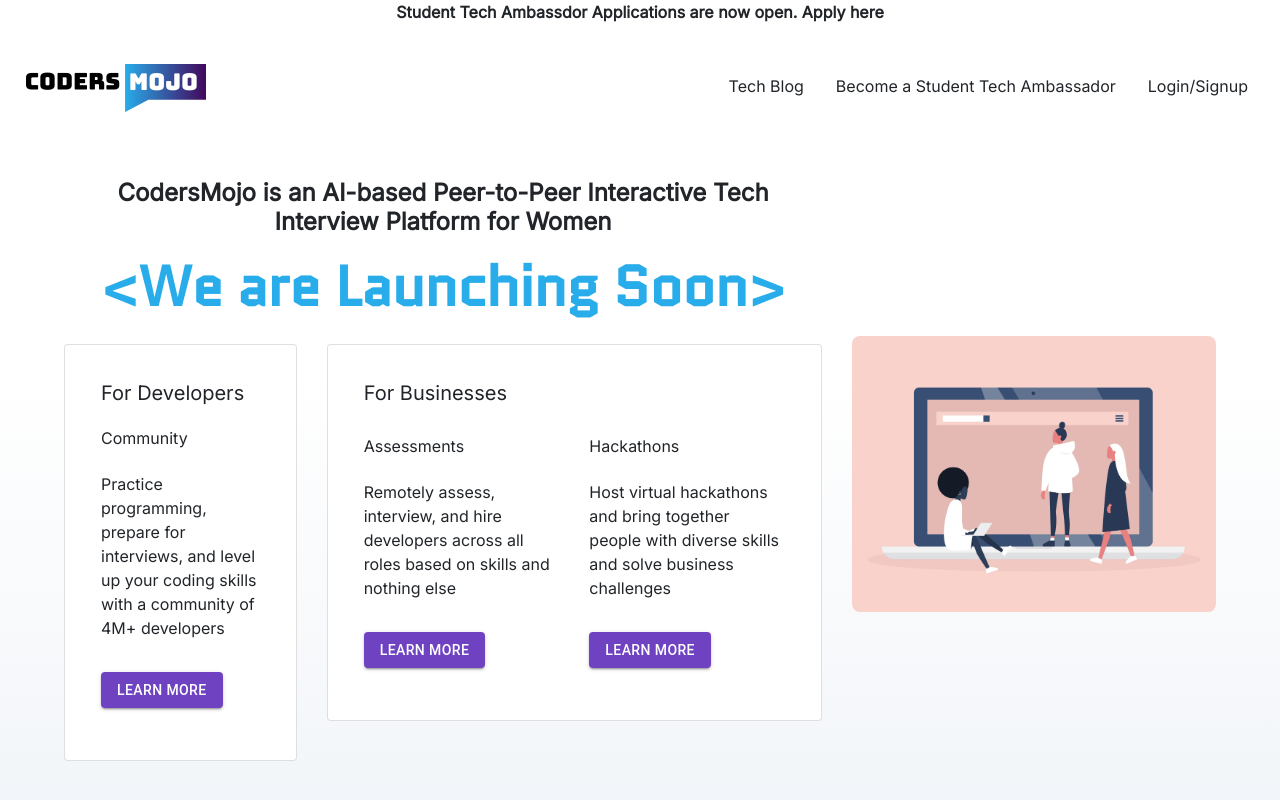
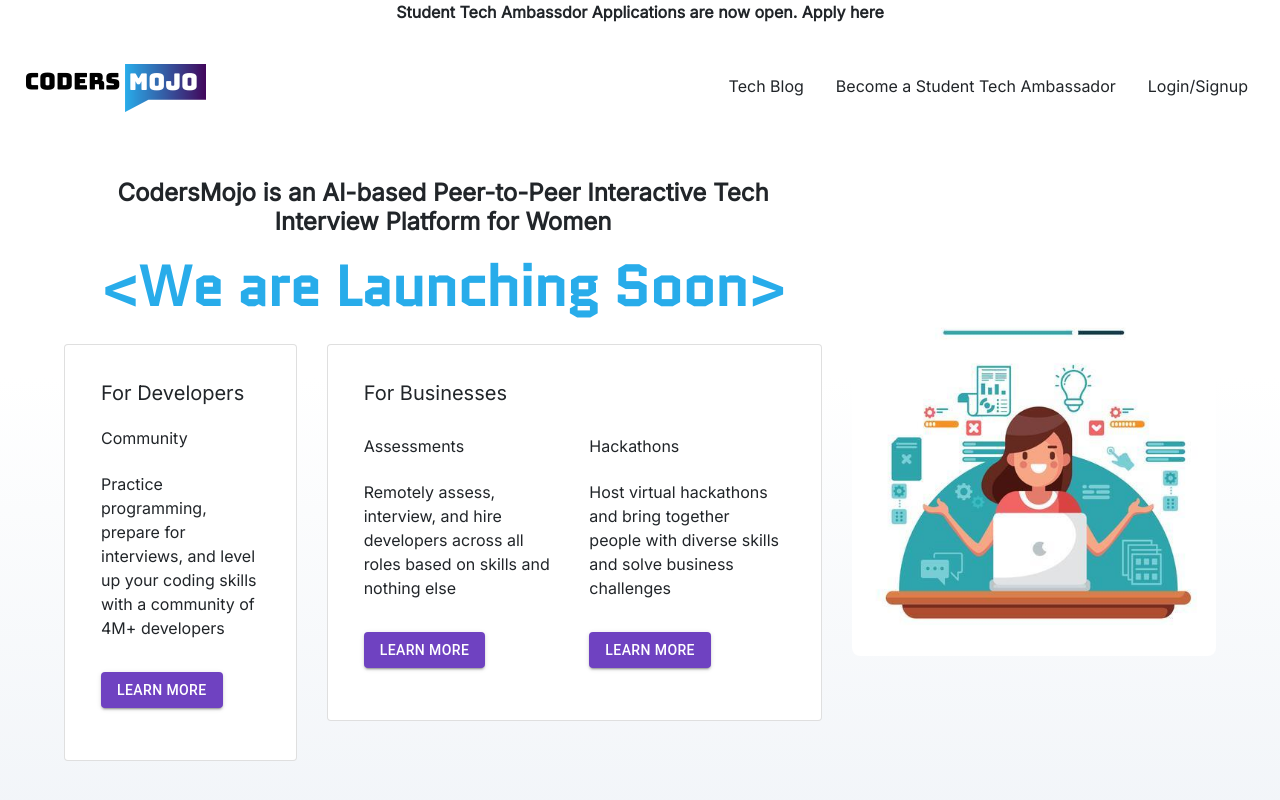
Before and after one commit to yeukfei02/codersMojoFrontend, a Next.js app: page / in a window 1280 px wide. Shown: the top 800 px of the page. Built offline with nearby package versions, Linux system fonts and the light colour scheme; no server answers; what is_js would draw is missing.

Commit message:
refactor: 💡 fix landing page image

```diff
--- a/components/landingPage/LandingPage.tsx
+++ b/components/landingPage/LandingPage.tsx
@@ -217,7 +217,7 @@ function LandingPage(): JSX.Element {
             </div>
           </div>
           <div className="col-sm-4 d-flex justify-content-center align-items-center">
-            <img src="/landing-page-image.png" style={{ width: '100%', borderRadius: '0.5em' }} alt="" />
+            <img src="/landing-page-image.jpg" style={{ width: '100%', borderRadius: '0.5em' }} alt="" />
           </div>
         </div>
       </div>
```
Also changed, not shown: public/landing-page-image.jpg (added), public/landing-page-image.png (deleted).
